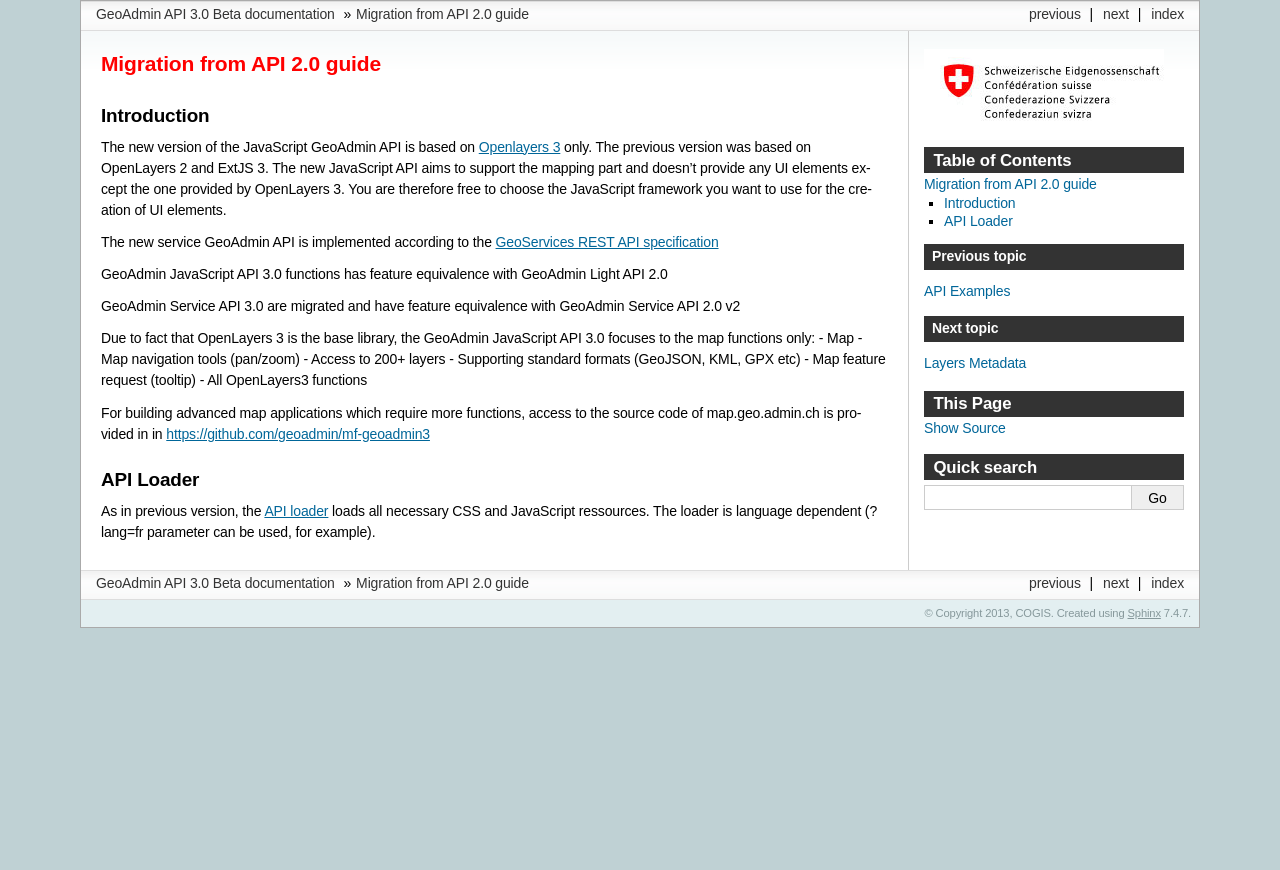
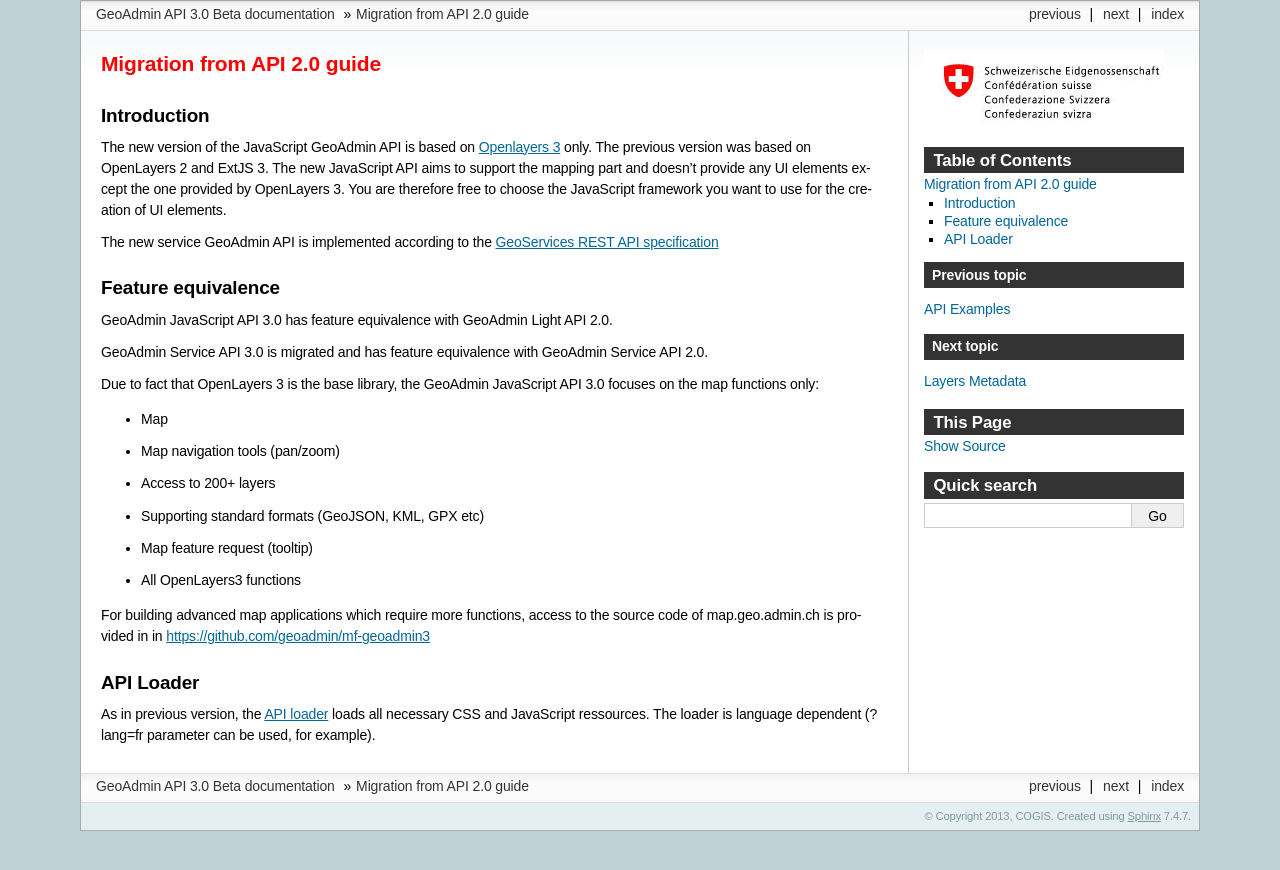
Before and after one commit to swisstopo-test/doc-chsdi3, a Sphinx documentation site: the page built from source/api/migration.rst, in a window 1280 px wide. Shown: the top 870 px of the page. Built offline with Sphinx 7.4.7, drawn with Linux system fonts in a browser that asks for light colours; formulas are drawn with MathJax 3.

Commit message:
Update migration.rst

```diff
--- a/source/api/migration.rst
+++ b/source/api/migration.rst
@@ -9,11 +9,15 @@ You are therefore free to choose the JavaScript framework you want to use for th
 
 The new service GeoAdmin API is implemented according to the `GeoServices REST API specification <http://www.opengeospatial.org/standards/requests/89>`_
 
-GeoAdmin JavaScript API 3.0 functions has feature equivalence with GeoAdmin Light API 2.0
+Feature equivalence
+~~~~~~~~~~~~~~~~~~~
 
-GeoAdmin Service API 3.0 are migrated and have feature equivalence with GeoAdmin Service API 2.0 v2
+GeoAdmin JavaScript API 3.0 has feature equivalence with GeoAdmin Light API 2.0.
 
-Due to fact that OpenLayers 3 is the base library, the GeoAdmin JavaScript API 3.0 focuses to the map functions only:
+GeoAdmin Service API 3.0 is migrated and has feature equivalence with GeoAdmin Service API 2.0.
+
+Due to fact that OpenLayers 3 is the base library, the GeoAdmin JavaScript API 3.0 focuses on the map functions only:
+
 - Map
 - Map navigation tools (pan/zoom)
 - Access to 200+ layers
```
